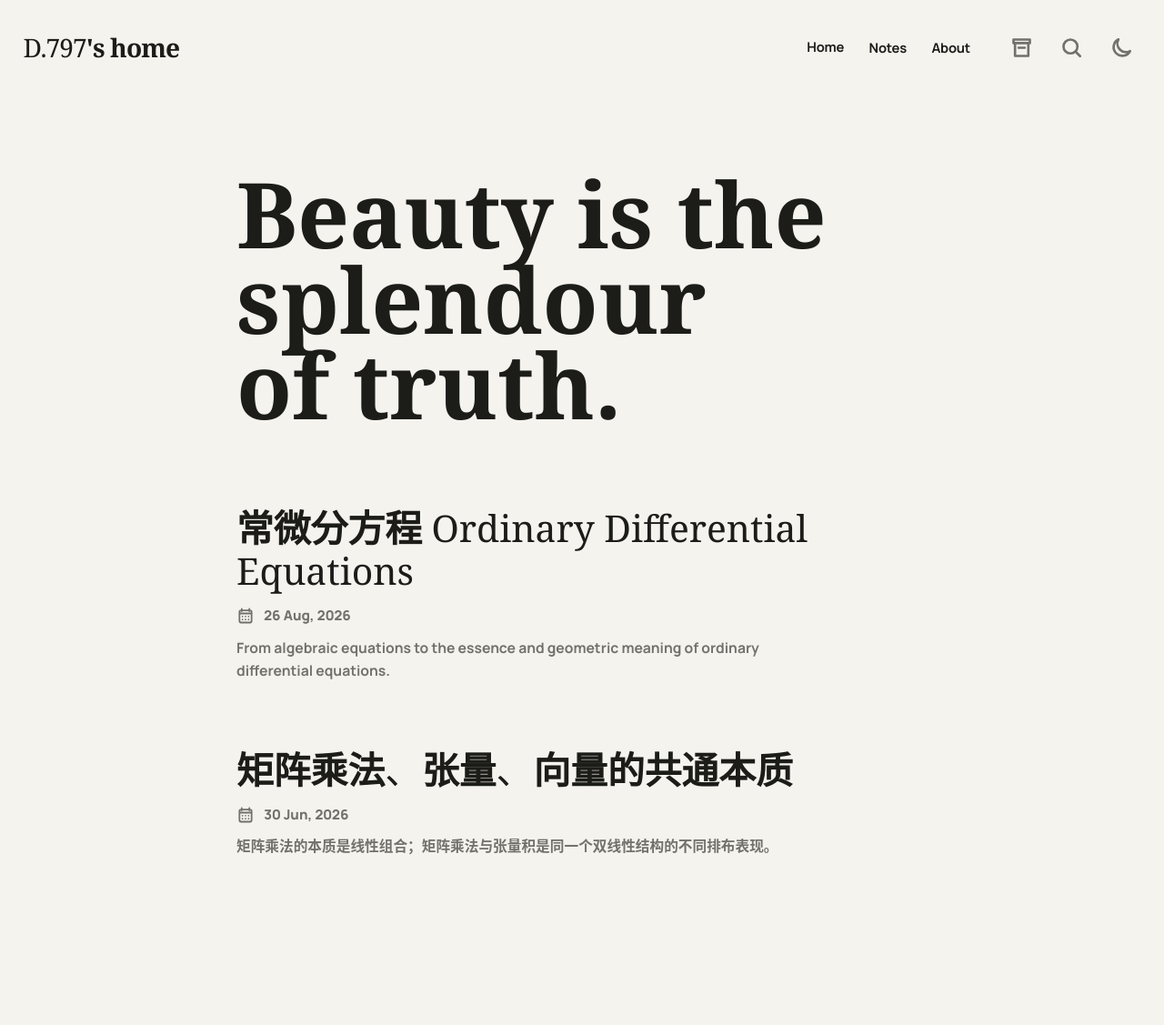
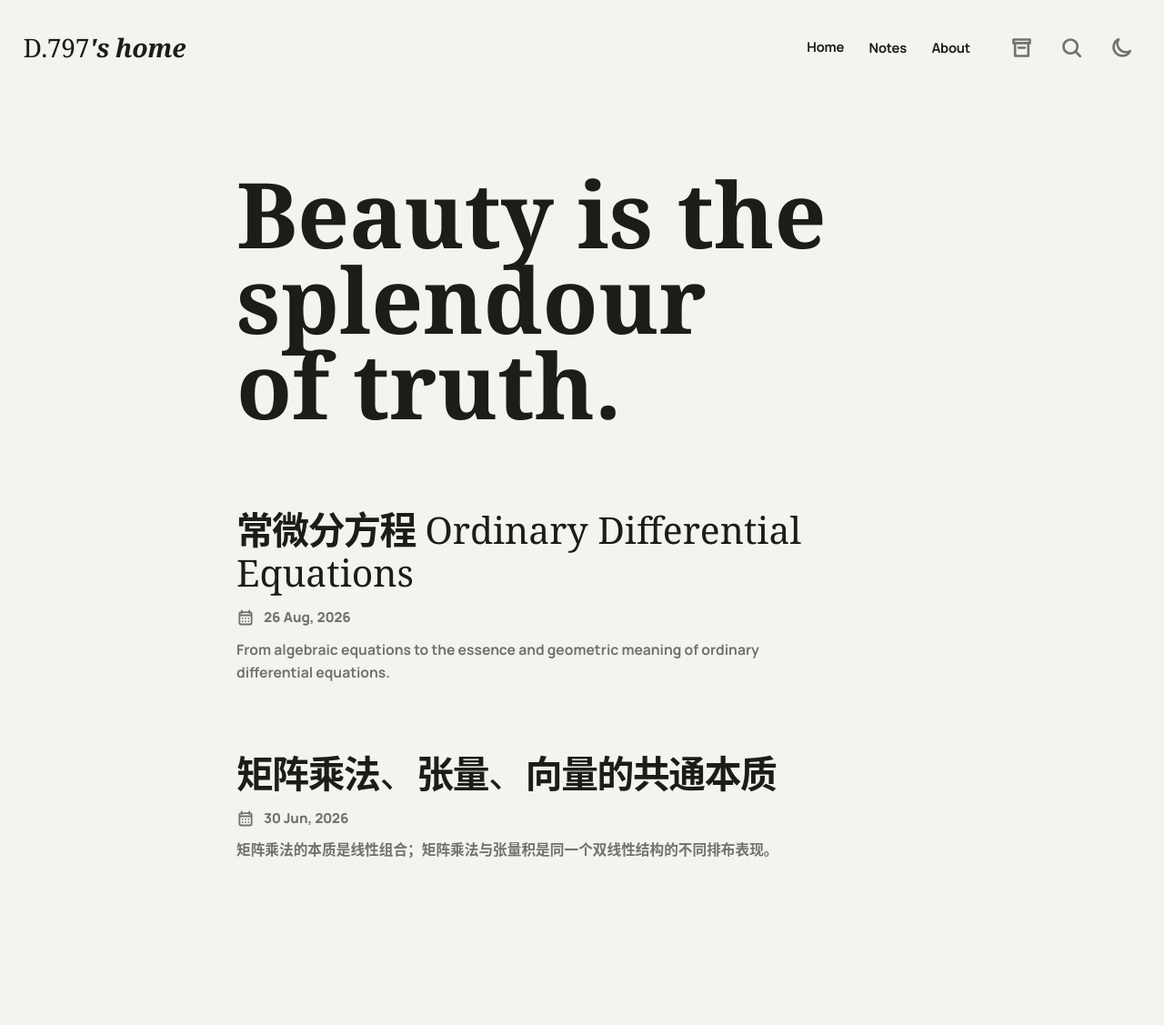
Before and after one commit to Andante-Assai/Andante-Assai.github.io, a Jekyll site: the page built from index.html, in a window 1280 px wide. Shown: the whole page at 91% size. Built offline with Jekyll 4.4.1, drawn with Linux system fonts in a browser that asks for light colours; some web fonts are replaced.

Commit message:
Use Microsoft YaHei for Chinese note titles

```diff
--- a/styles.css
+++ b/styles.css
@@ -132,12 +132,15 @@
   font-family: var(--brand-serif);
   font-size: clamp(1.65rem, 2.2vw, 1.95rem);
   font-weight: 600 !important;
-  letter-spacing: -0.035em;
+  font-variation-settings: "opsz" 48;
+  letter-spacing: -0.012em;
+  white-space: nowrap;
+  overflow: visible;
 }
 
 .brand-home {
   color: var(--ink);
-  font-style: normal;
+  font-style: italic;
   font-weight: 600 !important;
 }
 
@@ -884,7 +887,9 @@
 
 .post-title .cjk-strong,
 .article-title .cjk-strong {
-  font-weight: 800 !important;
+  font-family: "Microsoft YaHei", "Microsoft YaHei UI", "PingFang SC", "Noto Sans CJK SC", sans-serif;
+  font-weight: 700 !important;
+  letter-spacing: -0.035em;
 }
 
 .article-title {
```
Also changed, not shown: assets/typora-github.css (+5 -2 lines).
